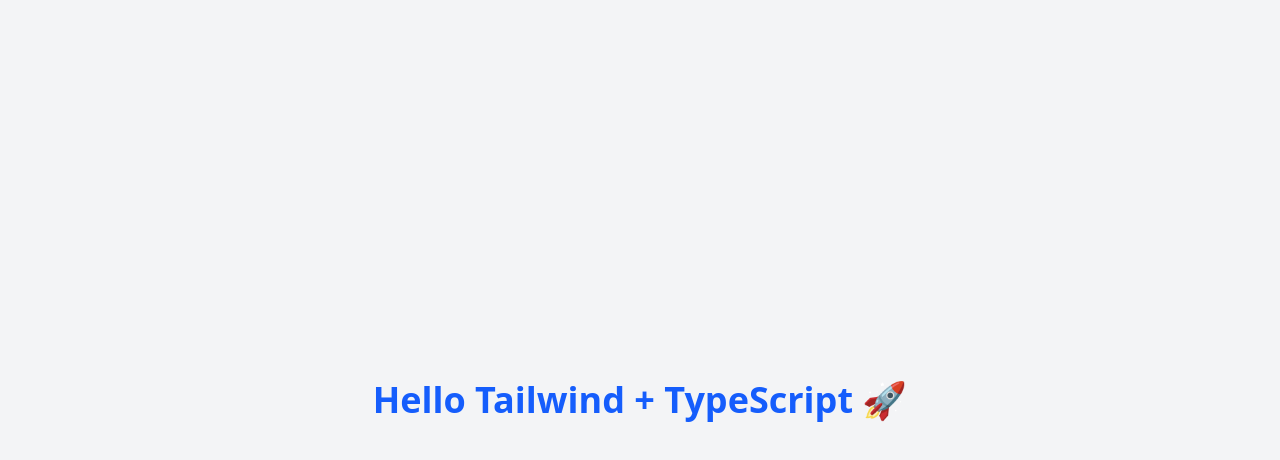
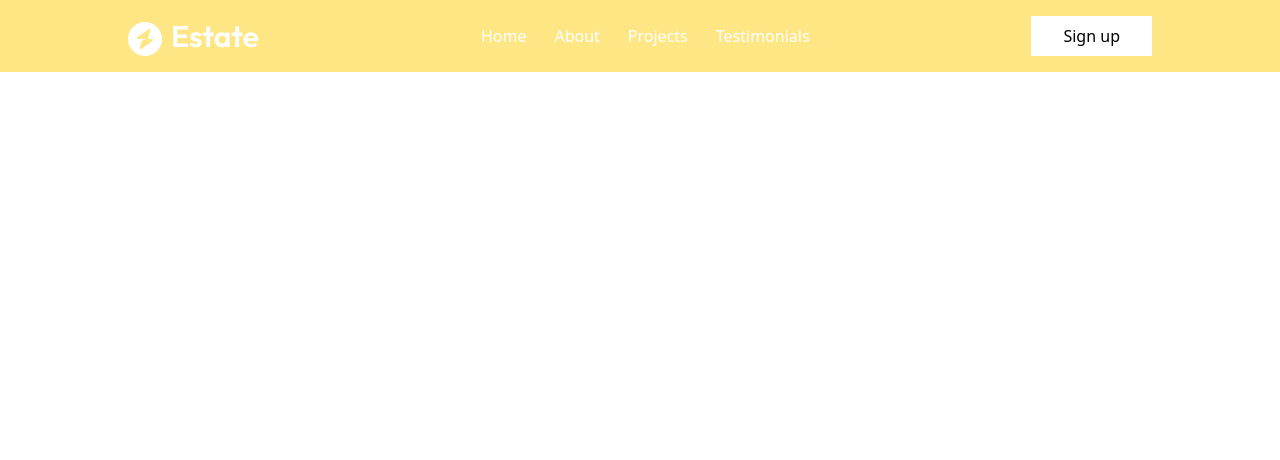
Before and after one commit to adupoku71/real-estate-app, a React (Vite) app: page / in a window 1280 px wide. Shown: the top 460 px of the page. Built offline with nearby package versions, Linux system fonts and the light colour scheme.

Commit message:
Navbar UI for larger screens done

```diff
--- a/src/App.tsx
+++ b/src/App.tsx
@@ -1,9 +1,9 @@
+import { Navbar } from "./components/Navbar";
+
 function App() {
   return (
-    <div className="flex min-h-screen items-center justify-center bg-gray-100">
-      <h1 className="text-4xl font-bold text-blue-600">
-        Hello Tailwind + TypeScript 🚀
-      </h1>
+    <div>
+      <Navbar />
     </div>
   );
 }
--- /dev/null
+++ b/src/assets/assetTypes.ts
@@ -0,0 +1,33 @@
+interface Assets {
+  logo: string;
+  logo_dark: string;
+  cross_icon: string;
+  menu_icon: string;
+  star_icon: string;
+  header_img: string;
+  brand_img: string;
+  project_img_1: string;
+  project_img_2: string;
+  project_img_3: string;
+  project_img_4: string;
+  left_arrow: string;
+  right_arrow: string;
+}
+
+type Project = {
+  title: string;
+  price: number;
+  location: string;
+  image: string;
+};
+
+type Testimonial = {
+  name: string;
+  title: string;
+  image: string;
+  alt: string;
+  rating: number;
+  text: string;
+};
+
+export type { Project, Testimonial, Assets };
--- a/src/assets/assets.js
+++ b/src/assets/assets.ts
@@ -16,8 +16,9 @@ import project_img_6 from "./project_img_6.jpg";
 import profile_img_1 from "./profile_img_1.png";
 import profile_img_2 from "./profile_img_2.png";
 import profile_img_3 from "./profile_img_3.png";
+import type { Assets, Project, Testimonial } from "./assetTypes";
 
-export const assets = {
+export const assets: Assets = {
   logo,
   logo_dark,
   cross_icon,
@@ -33,46 +34,46 @@ export const assets = {
   right_arrow,
 };
 
-export const projectsData = [
+export const projectsData: Project[] = [
   {
     title: "Skyline Haven",
-    price: "$2,500,000",
+    price: 2000000,
     location: "California",
     image: project_img_1,
   },
   {
     title: "Vista Verde",
-    price: "$2,50,000",
+    price: 2000000,
     location: "San Francisco",
     image: project_img_2,
   },
   {
     title: "Serenity Suites",
-    price: "$2,500,000",
+    price: 2000000,
     location: "Chicago",
     image: project_img_3,
   },
   {
     title: "Central Square",
-    price: "$2,500,000",
+    price: 2000000,
     location: "Los Angeles",
     image: project_img_4,
   },
   {
     title: "Vista Verde",
-    price: "$2,500,000",
+    price: 2000000,
     location: "San Francisco",
     image: project_img_5,
   },
   {
     title: "Serenity Suites",
-    price: "$2,500,000",
+    price: 2000000,
     location: "Chicago",
     image: project_img_6,
   },
 ];
 
-export const testimonialsData = [
+export const testimonialsData: Testimonial[] = [
   {
     name: "Donald Jackman",
     title: "Marketing Manager",
--- /dev/null
+++ b/src/components/Navbar.tsx
@@ -0,0 +1,32 @@
+import { assets } from "../assets/assets";
+
+export const Navbar = () => {
+  const navItems = [
+    { id: "home", label: "Home", href: "#Header" },
+    { id: "about", label: "About", href: "#About" },
+    { id: "projects", label: "Projects", href: "#Projects" },
+    { id: "testimonials", label: "Testimonials", href: "#Testimonials" },
+  ];
+
+  //!! TODO: Implement Mobile version
+  return (
+    <div className="absolute top-0 left-0 w-full z-10 bg-amber-200">
+      <div className="container mx-auto flex justify-between items-center py-4 px-6 md:px-20 lg:px-32 bg-transparent">
+        <img src={assets.logo} alt="logo" />
+        <ul className="hidden md:flex gap-7 text-white">
+          {navItems.map((navItem) => (
+            <li key={navItem.id}>
+              <a
+                className="cursor-pointer hover:text-gray-400"
+                href={navItem.href}
+              >
+                {navItem.label}
+              </a>
+            </li>
+          ))}
+        </ul>
+        <button className="hidden md:block bg-white px-8 py-2">Sign up</button>
+      </div>
+    </div>
+  );
+};
```
